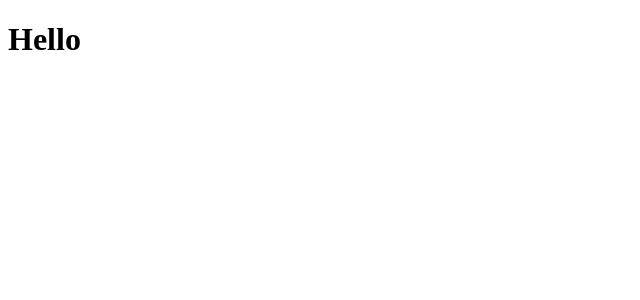
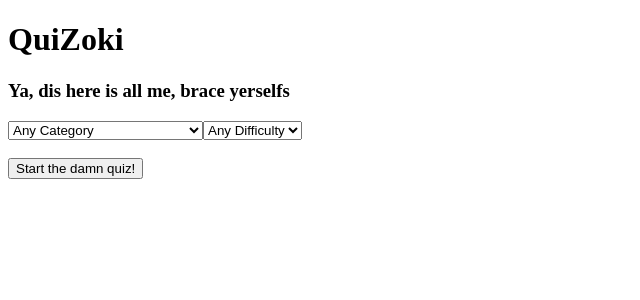
Before and after one commit to zoranprstec/quizoki, a React (Create React App) app: page / in a window 1280 px wide. Shown: the top 300 px of the page, without its empty margins (0-640 px from the left). Built offline with nearby package versions, Linux system fonts and the light colour scheme.

Commit message:
functionality implemented, missing styling

```diff
--- a/package.json
+++ b/package.json
@@ -6,6 +6,7 @@
     "@testing-library/jest-dom": "^5.16.3",
     "@testing-library/react": "^12.1.4",
     "@testing-library/user-event": "^13.5.0",
+    "he": "^1.2.0",
     "react": "^18.0.0",
     "react-dom": "^18.0.0",
     "react-scripts": "5.0.0",
--- a/public/index.html
+++ b/public/index.html
@@ -24,7 +24,7 @@
       work correctly both with client-side routing and a non-root public URL.
       Learn how to configure a non-root public URL by running `npm run build`.
     -->
-    <title>React App</title>
+    <title>QuiZoki</title>
   </head>
   <body>
     <noscript>You need to enable JavaScript to run this app.</noscript>
--- a/src/App.js
+++ b/src/App.js
@@ -1,5 +1,18 @@
+import StartPage from "./StartPage"
+import QuestionPage from "./QuestionPage"
+import {useState, useEffect} from "react"
+
 export default function App () {
+    const [startPageActive, setStartPageActive] = useState(true)
+    const [quizData, setQuizData] = useState({
+        category: "",
+        difficulty: ""
+    })
+
     return (
-        <h1>Hello</h1>
+        <div>
+            {startPageActive && <StartPage setStartPage={setStartPageActive} quizData={quizData} setQuizData={setQuizData} />}
+            {!startPageActive && <QuestionPage setStartPage={setStartPageActive} quizData={quizData} />}
+        </div>
     )
 }
--- /dev/null
+++ b/src/QuestionCard.js
@@ -0,0 +1,78 @@
+import he from "he"                         // library za dekodiranje &quot; i sličnih gluposti
+import {useState, useEffect} from "react"
+
+export default function QuestionCard(props) {
+    const [answerData, setAnswerData] = useState({
+        [props.question]: ""                            // question: answer (malo čudno, znam; to je ono selectano)
+    })
+    const [answersArray, setAnswersArray] = useState(() => initializeArray())
+    const {[props.question]: answer} = answerData
+
+    function initializeArray() {
+        const answersArray = props.incorrect_answers
+        answersArray.push(props.correct_answer)
+        return answersArray.sort()
+    }
+
+    function handleChange(event) {
+        const {value, name} = event.target
+        setAnswerData(prevAnswers => {
+            return {
+                ...prevAnswers,
+                [name]: value
+            }
+        })
+    }
+
+    let isCorrect = false
+
+    useEffect(() => {
+        isCorrect && props.setPoints(prevState => prevState + 1)
+    }, [props.submitted])
+
+    const showAnswers = answersArray.map (
+        element => {
+            const selectedClass = answer === element ? "form-control-selected" : "form-control"
+            const correctClass = "form-control-correct"
+            const incorrectClass = "form-control-incorrect"
+            let submittedClass = ""
+
+            if (props.correct_answer === element) {
+                submittedClass = correctClass
+                if(answer === element) {
+                    isCorrect = true
+                }
+            } else if (answer === element && props.correct_answer !== element) {
+                submittedClass = incorrectClass
+            } else {
+                submittedClass = "form-control"
+            }
+
+            return (
+                <label key={`label${element}`} className={props.submitted ? submittedClass : selectedClass}>
+                    <input
+                        disabled={props.submitted}
+                        key={element}
+                        type="radio"
+                        id={element}
+                        name={props.question}
+                        value={element}
+                        checked={answer === element}
+                        onChange={handleChange}
+                    />
+                    {he.decode(element)}
+                </label>
+            )}
+    )
+    const decodedQuestion = he.decode(props.question)
+
+    return (
+        <section>
+            <h2>{decodedQuestion}</h2>
+            <div className="answers-row">
+                {showAnswers}
+            </div>
+            <hr />
+        </section>
+    )
+}
--- /dev/null
+++ b/src/StartPage.js
@@ -0,0 +1,47 @@
+import { useState } from "react"
+
+export default function StartPage(props) {
+    function handleDropdown(event) {
+        const {value, name} = event.target
+        props.setQuizData(prevData => {
+            return {
+                ...prevData,
+                [name]: value
+            }
+        })
+    }
+
+    return (
+        <div className="main-page">
+            <h1 className="title">QuiZoki</h1>
+            <h3 className="subtitle">Ya, dis here is all me, brace yerselfs</h3>
+            <select
+                value={props.quizData.category}
+                name="category"
+                onChange={handleDropdown}
+            >
+                <option value="">Any Category</option>
+                <option value="9">General Knowledge</option>
+                <option value="10">Entertainemnt: Books</option>
+                <option value="11">Entertainemnt: Film</option>
+                <option value="14">Entertainemnt: Television</option>
+                <option value="15">Entertainemnt: Video Games</option>
+                <option value="16">Entertainemnt: Board Games</option>
+                <option value="17">Science and Nature</option>
+            </select>
+            <select
+                value={props.quizData.difficulty}
+                name="difficulty"
+                onChange={handleDropdown}
+            >
+                <option value="">Any Difficulty</option>
+                <option value="easy">Easy</option>
+                <option value="medium">Medium</option>
+                <option value="hard">Hard</option>
+            </select>
+            <br />
+            <br />
+            <button className="start-quiz-button" onClick={() => props.setStartPage(prevPage => !prevPage)}>Start the damn quiz!</button>
+        </div>
+    )
+}
--- a/src/styles.css
+++ b/src/styles.css
@@ -1,3 +1,58 @@
 body {
     margin: none;
 }
+
+:root {
+    --form-control-color: rebeccapurple;
+}
+
+*,
+*:before,
+*:after {
+    box-sizing: border-box;
+}
+
+.answers-row {
+    display: flex;
+    gap: 14px;
+}
+
+.form-control, .form-control-selected, .form-control-correct, .form-control-incorrect {
+    font-family: system-ui, sans-serif;
+    font-weight: bold;
+    line-height: 1.1;
+    gap: 0.5em;
+    outline: 1px solid rgb(161, 159, 159);
+    border-radius: 18px;
+    padding: 8px;
+    text-align: center;
+    align-self: center;
+}
+
+.form-control-selected {
+    background-color: lightslategrey;
+    outline: none;
+}
+
+.form-control-correct {
+    background-color: rgb(110, 201, 110);
+    outline: none;
+}
+
+.form-control-incorrect {
+    background-color: rgba(177, 63, 63, 0.658);
+    outline: none;
+}
+
+input[type="radio"] {
+    -webkit-appearance: none;
+    appearance: none;
+    margin: 0;
+}
+
+.answer-idle {
+}
+
+.answer-pressed {
+    background-color: greenyellow;
+}
```
Also changed, not shown: 1 other file (tests, documents, lock files or other folders).
